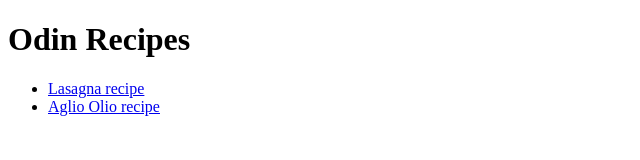
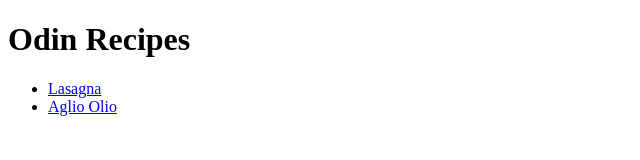
Before and after one commit to ZephyRemix/odin-recipes, a plain HTML site: page index.html in a window 1280 px wide. Shown: the whole page, without its empty margins (0-640 px from the left). Drawn offline with Linux system fonts and the light colour scheme.

Commit message:
Remove "recipe" from word list on landing page

```diff
--- a/index.html
+++ b/index.html
@@ -8,8 +8,8 @@
     <body>
         <h1>Odin Recipes</h1>
         <ul>
-            <li><a href="./recipes/lasagna.html" target="_blank" rel="noopener noreferrer">Lasagna recipe</a></li>
-            <li><a href="./recipes/aglio_olio.html" target="_blank" rel="noopener noreferrer">Aglio Olio recipe</a></li>
+            <li><a href="./recipes/lasagna.html" target="_blank" rel="noopener noreferrer">Lasagna</a></li>
+            <li><a href="./recipes/aglio_olio.html" target="_blank" rel="noopener noreferrer">Aglio Olio</a></li>
         </ul>
     </body>
 
```
